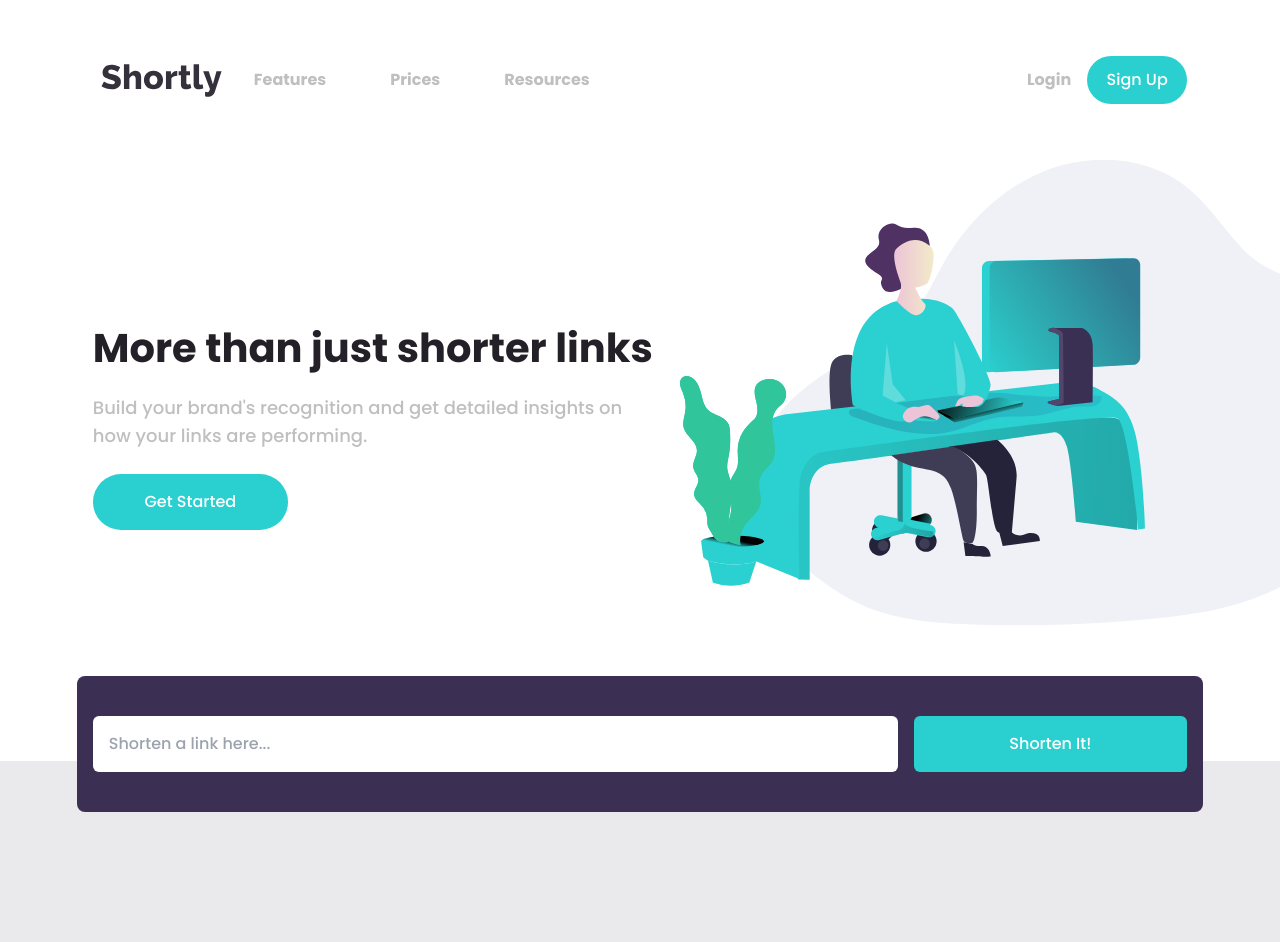
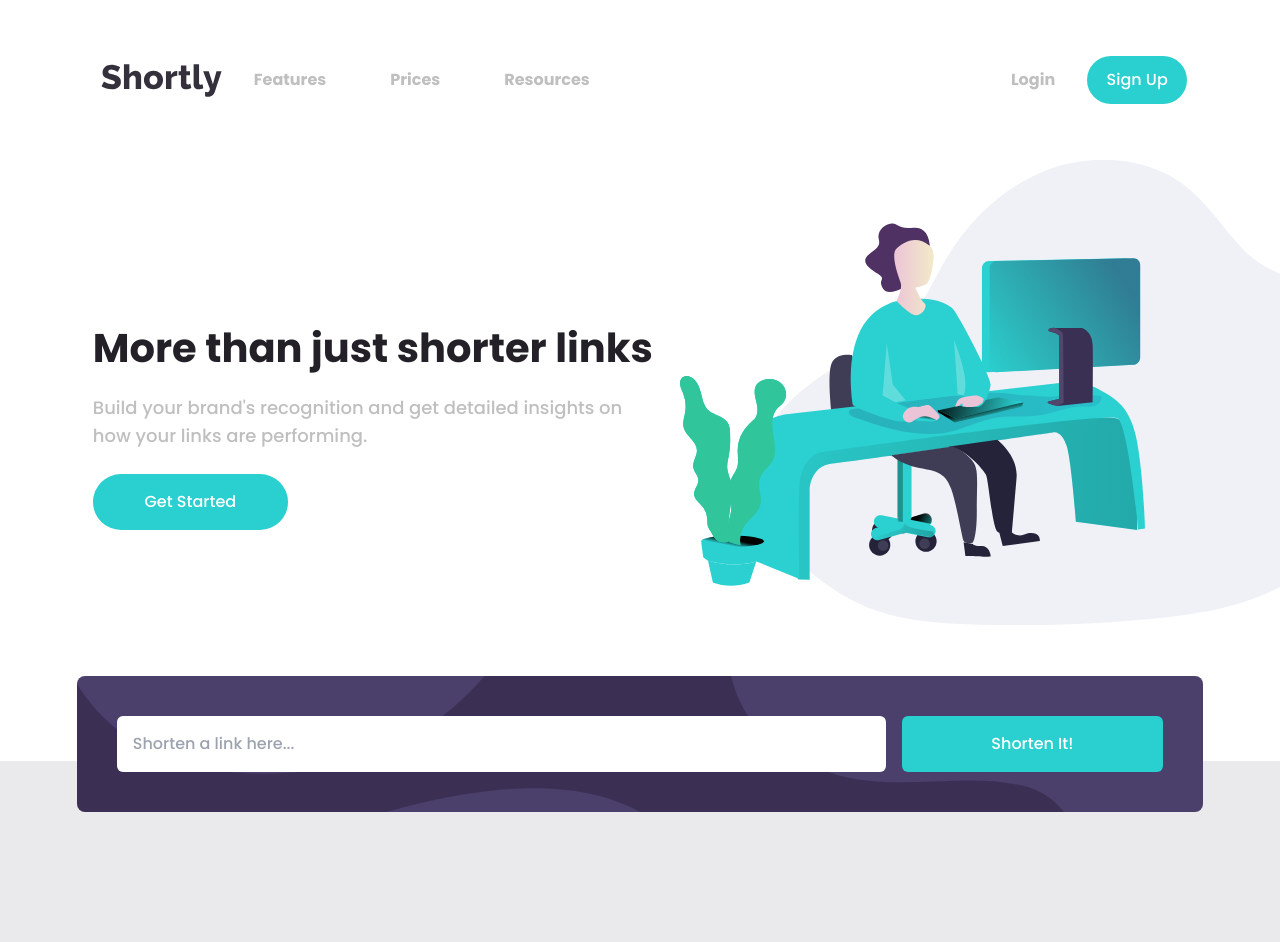
Before and after one commit to angeloilardi/shortly, a Next.js app: page / in a window 1280 px wide. Shown: the top 942 px of the page. Built offline with nearby package versions, Linux system fonts and the light colour scheme.

Commit message:
update README

```diff
--- a/app/page.tsx
+++ b/app/page.tsx
@@ -71,7 +71,7 @@ export default function Home() {
             {`Build your brand's recognition and get detailed insights on how your
             links are performing.`}
           </p>
-          <button className="bg-robin_egg_blue text-white rounded-full p-4 w-[195px] hover:opacity-60">
+          <button className="bg-robin_egg_blue text-white rounded-full p-4 w-[195px] hover:bg-robin_egg_blue-800">
             Get Started
           </button>
         </div>
@@ -82,7 +82,7 @@ export default function Home() {
         {/* Link input */}
 
         <div className="w-[88%] z-10 relative -top-[85px] flex flex-col gap-6">
-          <div className="bg-english_violet py-6 rounded-lg">
+          <div className="bg-english_violet p-6 rounded-lg bg-[url(/images/bg-boost-mobile.svg)] md:bg-[url(/images/bg-boost-desktop.svg)] bg-no-repeat bg-cover">
             <form action={handleClick} noValidate className="group">
               <div className="flex flex-col items-center justify-center gap-4 md:flex-row flex-wrap p-4">
                 <input
@@ -139,7 +139,7 @@ export default function Home() {
                           navigator.clipboard.writeText(entry.shortUrl);
                           setisCopied(entry.shortUrl);
                         }}
-                        className={`bg-robin_egg_blue text-white rounded-md md:p-2 p-4 min-w-[100px] hover:opacity-60 ${
+                        className={`bg-robin_egg_blue text-white rounded-md md:p-2 p-4 min-w-[100px] hover:bg-robin_egg_blue-800 ${
                           isCopied !== entry.shortUrl
                             ? "bg-robin_egg_blue"
                             : "bg-very_dark_violet"
@@ -213,7 +213,7 @@ export default function Home() {
             </div>
           </div>
           {/* Separator */}
-          <div className="w-2.5 h-[50px] md:w-8 md:h-2 bg-robin_egg_blue grow shrink-0"></div>
+          <div className="w-2.5 h-[50px] md:w-8 md:h-2 bg-robin_egg_blue shrink-0"></div>
           {/* Fully Customizable */}
           <div className="mx-5 md:mx-0 bg-white rounded-md flex flex-col items-center md:items-start relative justify-end md:top-14">
             <div className="rounded-full flex justify-center items-center w-[90px] h-[90px] bg-english_violet absolute -top-10 md:ml-6">
@@ -242,7 +242,7 @@ export default function Home() {
         <h4 className="text-white text-2xl font-[500]">
           Boost your links today
         </h4>
-        <button className="bg-robin_egg_blue text-white rounded-full p-4 w-[195px] hover:opacity-60">
+        <button className="bg-robin_egg_blue text-white rounded-full p-4 w-[195px] hover:bg-robin_egg_blue-800">
           Get Started
         </button>
       </div>
--- a/components/Navbar.tsx
+++ b/components/Navbar.tsx
@@ -45,7 +45,7 @@ const Navbar = () => {
         ))}
       </ul>
 
-      <ul className="hidden md:flex ml-auto items-center">
+      <ul className="hidden md:flex ml-auto items-center gap-4">
         <li className="px-4 cursor-pointer capitalize text-silver hover:text-very_dark_violet font-semibold ml-auto">
           <Link href="#">Login</Link>
         </li>
```
Also changed, not shown: public/images/screenshot.png (added), 1 other file (tests, documents, lock files or other folders).
